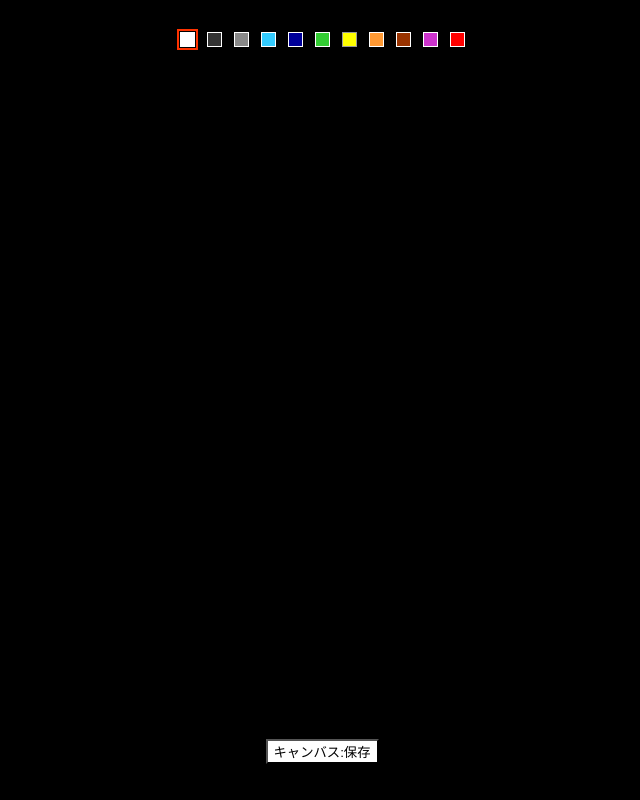
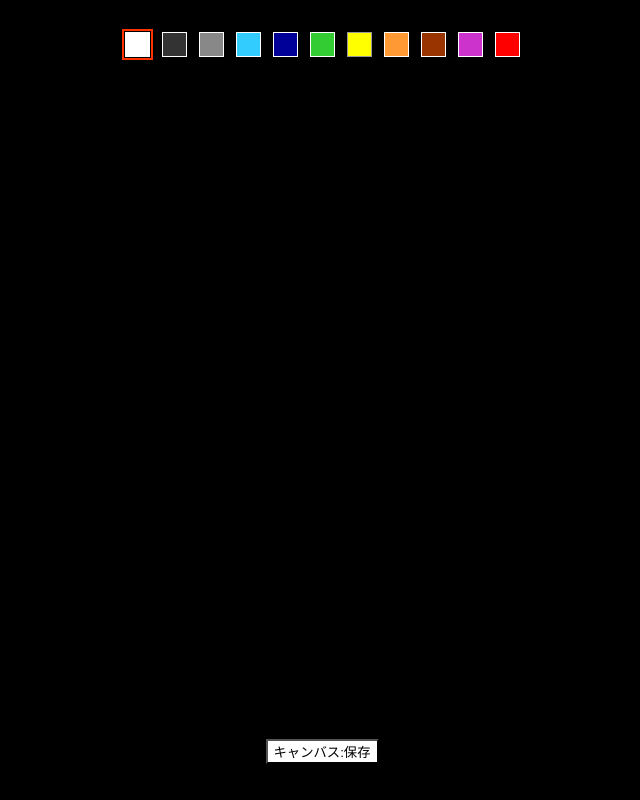
Before and after one commit to bb-yoshida/bb-yoshida.github.io, a plain HTML site: page sample/index.html in a window 1280 px wide. Both pictures are taken after a click on the button "カメラ:保存". Shown: the whole page, without its empty margins (318-958 px from the left). Drawn offline with nearby package versions, Linux system fonts and the light colour scheme.

Commit message:
ボタンサイズ

```diff
--- a/sample/index.html
+++ b/sample/index.html
@@ -41,8 +41,8 @@ body {
   display: none; }
 #color_cell label {
 	display: block;
-	width:15px;
-	height:15px;
+	width:25px;
+	height:25px;
 	box-sizing:border-box;
 	position:relative;
 	border: #fff solid 1px;
@@ -85,8 +85,8 @@ body {
 
 #color_cell input:checked + label:before{
 	content:"";
-	width:17px;
-	height:17px;
+	width:27px;
+	height:27px;
 	display:block;
 	position:absolute;
 	top:-4px;
--- a/sample/js/top.js
+++ b/sample/js/top.js
@@ -1,7 +1,6 @@
 const medias = {audio : false, video : {
-        facingMode : {
-          exact : "environment"
-        }
+        facingMode : { exact : "environment" }
+        // facingMode: "user"
       }},
       video  = document.getElementById("video"),
       canvas = document.getElementById("canvas"),
```
